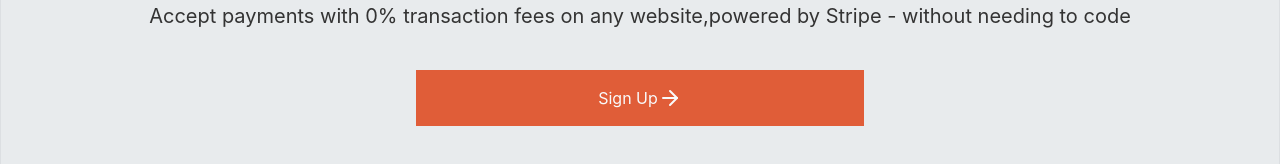
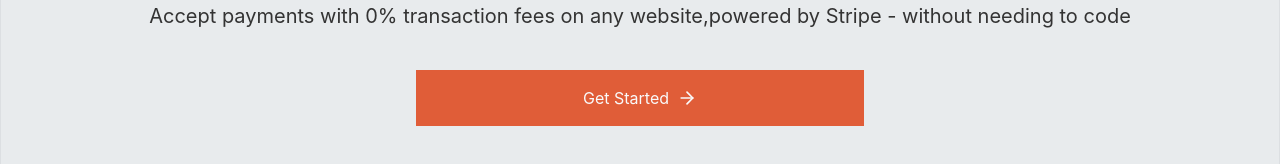
Before and after one commit to rajgupta-ml/checkout_page, a Next.js app: page / in a window 1280 px wide. Shown: the part 514-678 px from the top of the page. Built offline with nearby package versions, Linux system fonts and the light colour scheme; no server answers.

Commit message:
added Loader to the landing

```diff
--- a/src/app/layout.tsx
+++ b/src/app/layout.tsx
@@ -33,8 +33,8 @@
 				>
 					<ThemeProvider
 						attribute="class"
-						defaultTheme="system"
-						enableSystem={true}
+						defaultTheme="light"
+						// enableSystem={true}
 					>
 						{children}
 						<Toaster />
--- a/src/components/ui/Hero.tsx
+++ b/src/components/ui/Hero.tsx
@@ -1,7 +1,6 @@
 
 	import { auth } from "@clerk/nextjs/server";
-	import { ArrowRight } from "lucide-react";
-	import Link from "next/link";
+	import { AuthRedirectButton } from "./authRedirect";
 
 	const Hero = async () => {
 		const { isAuthenticated } =  await auth();
@@ -17,14 +16,15 @@
 						Stripe - without needing to code
 					</p>
 				</div>
-				<Link
+				{/* <Link
 					href={isAuthenticated ? "/dashboard" : "/sign-up"}
 					className="bg-primary text-muted w-md text-center flex items-center justify-center p-4"
 				>
 					{isAuthenticated ? "Dashboard" : "Sign Up"}
 					<ArrowRight className="" />
-				</Link>
+				</Link> */}
 
+					<AuthRedirectButton isAuthenticated={isAuthenticated}></AuthRedirectButton>
 			</div>
 		);
 	};
--- /dev/null
+++ b/src/components/ui/authRedirect.tsx
@@ -0,0 +1,47 @@
+// app/components/auth-redirect-button.tsx
+'use client'; // This is crucial to make it a Client Component
+
+import { ArrowRight } from 'lucide-react';
+import { useRouter } from 'next/navigation';
+import { useState } from 'react';
+
+// A simple spinner component
+const Loader = () => (
+    <div className="h-5 w-5 animate-spin rounded-full border-2 border-solid border-white border-t-transparent"></div>
+);
+
+type AuthRedirectButtonProps = {
+  isAuthenticated: boolean;
+};
+
+export const AuthRedirectButton = ({ isAuthenticated }: AuthRedirectButtonProps) => {
+  const [isLoading, setIsLoading] = useState(false);
+  const router = useRouter();
+
+  const href = isAuthenticated ? "/dashboard" : "/sign-up";
+  const buttonText = isAuthenticated ? "Go to Dashboard" : "Get Started";
+
+  const handleClick = () => {
+    setIsLoading(true);
+    // The router push will navigate, and the loading state will remain
+    // until the new page takes over.
+    router.push(href);
+  };
+
+  return (
+    <button
+      onClick={handleClick}
+      disabled={isLoading}
+      className="cursor-pointer bg-primary text-muted w-md flex min-h-[52px] items-center justify-center p-4 transition-opacity duration-200 hover:opacity-90 disabled:cursor-not-allowed disabled:opacity-75"
+    >
+      {isLoading ? (
+        <Loader />
+      ) : (
+        <>
+          {buttonText}
+          <ArrowRight className="ml-2 h-5 w-5" />
+        </>
+      )}
+    </button>
+  );
+};
```
